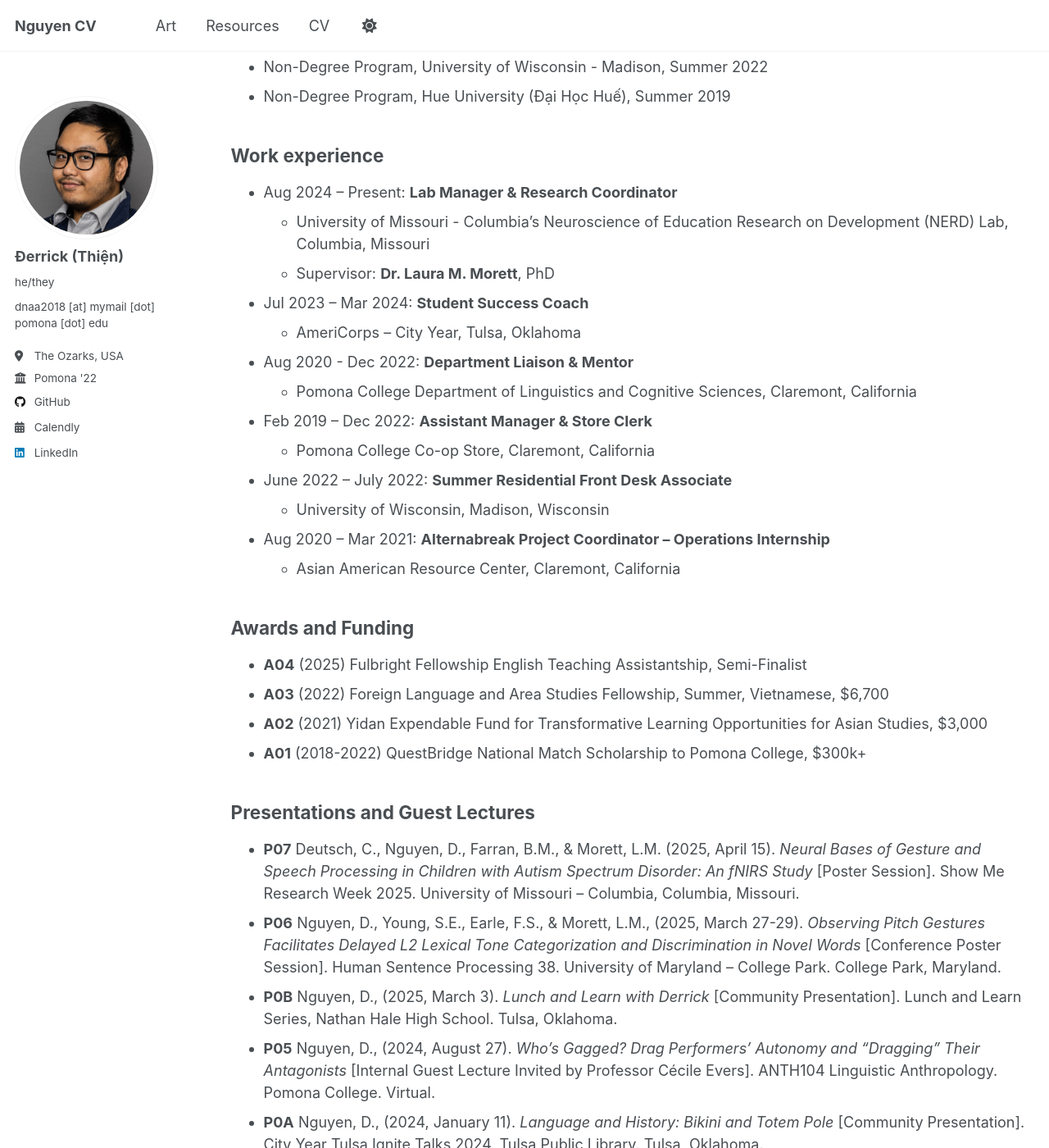
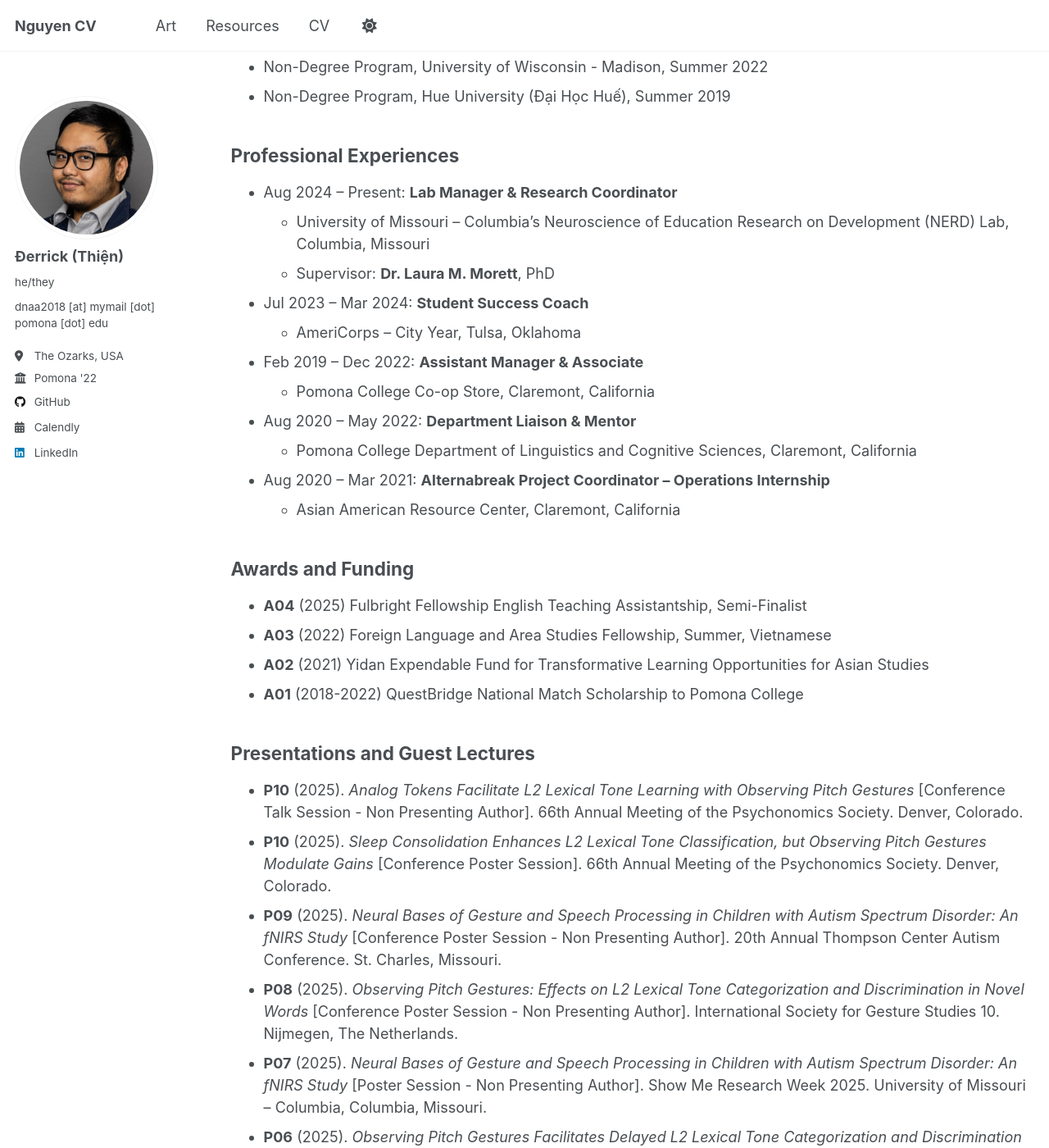
Before and after one commit to thienderrick/thienderrick.github.io, a Jekyll site: the page built from _pages/cv.md, in a window 1280 px wide and 1400 px high, scrolled down 729 px. Shown: the whole window at 82% size. Built offline with Jekyll 4.4.1, drawn with Linux system fonts in a browser that asks for light colours; some of the changed text lies outside the part shown.

Commit message:
Revise CV with updated information and formatting
Updated CV with new contact information, professional experiences, awards, and skills.

```diff
--- a/_pages/cv.md
+++ b/_pages/cv.md
@@ -20,6 +20,7 @@ redirect_from:
 - [Skills](#skills)
 - [Media Appearances](#media-appearances)
 
+
 ## Contact Information
 * **Email:** dnaa2018@mymail.pomona.edu
 * **LinkedIn Profile:** <a href="https://www.linkedin.com/in/derrick-nguyen-a18732176/"> Link </a>
@@ -30,53 +31,57 @@ redirect_from:
 * Non-Degree Program, University of Wisconsin - Madison, Summer 2022
 * Non-Degree Program, Hue University (Đại Học Huế), Summer 2019
 
-## Work experience
+## Professional Experiences
 - Aug 2024 – Present: **Lab Manager & Research Coordinator**
-  - University of Missouri - Columbia's Neuroscience of Education Research on Development (NERD) Lab, Columbia, Missouri
+  - University of Missouri – Columbia's Neuroscience of Education Research on Development (NERD) Lab, Columbia, Missouri
   - Supervisor: **Dr. Laura M. Morett**, PhD
 
 - Jul 2023 – Mar 2024: **Student Success Coach**
   - AmeriCorps – City Year, Tulsa, Oklahoma
 
-- Aug 2020 - Dec 2022: **Department Liaison & Mentor**
-  - Pomona College Department of Linguistics and Cognitive Sciences, Claremont, California
-
-- Feb 2019 – Dec 2022: **Assistant Manager & Store Clerk**
+- Feb 2019 – Dec 2022: **Assistant Manager & Associate**
   - Pomona College Co-op Store, Claremont, California
 
-- June 2022 – July 2022: **Summer Residential Front Desk Associate**
-  - University of Wisconsin, Madison, Wisconsin
+- Aug 2020 – May 2022: **Department Liaison & Mentor**
+  - Pomona College Department of Linguistics and Cognitive Sciences, Claremont, California
 
 - Aug 2020 – Mar 2021: **Alternabreak Project Coordinator – Operations Internship**
   - Asian American Resource Center, Claremont, California
 
 ## Awards and Funding
 - **A04** (2025) Fulbright Fellowship English Teaching Assistantship, Semi-Finalist
-- **A03** (2022) Foreign Language and Area Studies Fellowship, Summer, Vietnamese, $6,700
-- **A02** (2021) Yidan Expendable Fund for Transformative Learning Opportunities for Asian Studies, $3,000
-- **A01** (2018-2022) QuestBridge National Match Scholarship to Pomona College, $300k+
+- **A03** (2022) Foreign Language and Area Studies Fellowship, Summer, Vietnamese
+- **A02** (2021) Yidan Expendable Fund for Transformative Learning Opportunities for Asian Studies
+- **A01** (2018-2022) QuestBridge National Match Scholarship to Pomona College
 
 ## Presentations and Guest Lectures
-* **P07**  Deutsch, C., Nguyen, D., Farran, B.M., & Morett, L.M. (2025, April 15). *Neural Bases of Gesture and Speech Processing in Children with Autism Spectrum Disorder: An fNIRS Study* [Poster Session]. Show Me Research Week 2025. University of Missouri – Columbia, Columbia, Missouri.
-* **P06**  Nguyen, D., Young, S.E., Earle, F.S., & Morett, L.M., (2025, March 27-29). *Observing Pitch Gestures Facilitates Delayed L2 Lexical Tone Categorization and Discrimination in Novel Words* [Conference Poster Session]. Human Sentence Processing 38. University of Maryland – College Park. College Park, Maryland.
-* **P0B**  Nguyen, D., (2025, March 3). *Lunch and Learn with Derrick* [Community Presentation]. Lunch and Learn Series, Nathan Hale High School. Tulsa, Oklahoma.
-* **P05**  Nguyen, D., (2024, August 27). *Who’s Gagged? Drag Performers’ Autonomy and “Dragging” Their Antagonists* [Internal Guest Lecture Invited by Professor Cécile Evers]. ANTH104 Linguistic Anthropology. Pomona College. Virtual.
-* **P0A**  Nguyen, D., (2024, January 11). *Language and History: Bikini and Totem Pole* [Community Presentation]. City Year Tulsa Ignite Talks 2024, Tulsa Public Library. Tulsa, Oklahoma.
-* **P04**  Nguyen, D., (2022, December 12). *We Were Here* [Senior Art Exhibition Thesis]. Pomona College Department of Linguistics and Cognitive Science Thesis Presentations, Pomona College. Claremont, California.
-* **P03**  Nguyen, D., (2022, July 9). *Analyzing Collocations for (Vietnamese) Language Learning: Using “TÌNH” as a Model* [Conference Talk]. 2022 WISLI Student Conference. Madison, Wisconsin.
-* **P02**  Nguyen, D., Ly, B. & Nguyen, T., (2021, December 8). *Vietnamese Calendars* [Symposium Presentation]. STEM Equity Symposium at the Claremont Colleges. Pomona College. Claremont, California.
-* **P01**  Nguyen, D., (2021, September 20). *Intro to Vietnamese Linguistics: A Teaching Model (In Progress)* [Symposium Presentation]. Intensive Summer Experience Symposium - Cultural & Ethnic Studies Panel. Pomona College. Claremont, California.
-
-
+- **P10** (2025). *Analog Tokens Facilitate L2 Lexical Tone Learning with Observing Pitch Gestures* [Conference Talk Session - Non Presenting Author]. 66th Annual Meeting of the Psychonomics Society. Denver, Colorado.
+- **P10** (2025). *Sleep Consolidation Enhances L2 Lexical Tone Classification, but Observing Pitch Gestures Modulate Gains* [Conference Poster Session]. 66th Annual Meeting of the Psychonomics Society. Denver, Colorado.
+- **P09** (2025). *Neural Bases of Gesture and Speech Processing in Children with Autism Spectrum Disorder: An fNIRS Study* [Conference Poster Session - Non Presenting Author]. 20th Annual Thompson Center Autism Conference. St. Charles, Missouri.
+* **P08** (2025). *Observing Pitch Gestures: Effects on L2 Lexical Tone Categorization and Discrimination in Novel Words* [Conference Poster Session - Non Presenting Author]. International Society for Gesture Studies 10. Nijmegen, The Netherlands.
+* **P07**  (2025). *Neural Bases of Gesture and Speech Processing in Children with Autism Spectrum Disorder: An fNIRS Study* [Poster Session - Non Presenting Author]. Show Me Research Week 2025. University of Missouri – Columbia, Columbia, Missouri.
+* **P06**  (2025). *Observing Pitch Gestures Facilitates Delayed L2 Lexical Tone Categorization and Discrimination in Novel Words* [Conference Poster Session]. Human Sentence Processing 38. University of Maryland – College Park. College Park, Maryland.
+* **P0B**  (2025). *Lunch and Learn with Derrick* [Community Presentation]. Lunch and Learn Series, Nathan Hale High School. Tulsa, Oklahoma.
+* **P05**  (2024). *Who’s Gagged? Drag Performers’ Autonomy and “Dragging” Their Antagonists* [Internal Guest Lecture Invited by Professor Cécile Evers]. ANTH104 Linguistic Anthropology. Pomona College. Virtual.
+* **P0A**  (2024). *Language and History: Bikini and Totem Pole* [Community Presentation]. City Year Tulsa Ignite Talks 2024, Tulsa Public Library. Tulsa, Oklahoma.
+* **P04**  (2022). *We Were Here* [Senior Art Exhibition Thesis]. Pomona College Department of Linguistics and Cognitive Science Thesis Presentations, Pomona College. Claremont, California.
+* **P03**  (2022). *Analyzing Collocations for (Vietnamese) Language Learning: Using “TÌNH” as a Model* [Conference Talk]. 2022 WISLI Student Conference. Madison, Wisconsin.
+* **P02**  (2021). *Vietnamese Calendars* [Symposium Presentation]. STEM Equity Symposium at the Claremont Colleges. Pomona College. Claremont, California.
+* **P01**  (2021). *Intro to Vietnamese Linguistics: A Teaching Model (In Progress)* [Symposium Presentation]. Intensive Summer Experience Symposium - Cultural & Ethnic Studies Panel. Pomona College. Claremont, California.
 
 ## Service and Outreach
+*   **2025** Missouri Quiz Bowl Alliance, Ace Invitational Tournament – Moderator, St. Louis, MO
+*   **2025** Missouri Quiz Bowl Alliance, Patriot Invitational Tournament – Moderator, St. Louis, MO
+*   **2025** Missouri Quiz Bowl Alliance, HUCK FINN II JV Tournament – Moderator, Hannibal, MO
+*   **2025** Missouri Quiz Bowl Alliance, National Academic Fall Tournament – Moderator, Columbia, MO
+*   **2025** Missouri Quiz Bowl Alliance, Bulldog Fall Fiesta – Moderator, Mexico, MO
 *   **2025** The Posse Foundation, Virtual Resume Coach & Dynamic Assessment Process Volunteer, Virtual
 *   **2025** Mizzou Summer Bridge Accelerator Program, Science Communication Presenter, Columbia, MO
-*   **2025** Arkansas Governor’s Quiz Bowl Association, Moderator for Sr. High State Tournament, Little Rock, AR
-*   **2025** University of Missouri Quiz Bowl Club, Sectional Champion Tournament – Moderator, Columbia, MO
-*   **2025** Arkansas Governor’s Quiz Bowl Association, Moderator for Jr. High State Tournament, Bryant, AR
-*   **2025** University of Missouri Quiz Bowl Club, Tiger Bowl X – Moderator, Columbia, MO
-*   **2024-2025** Oklahoma Secondary Schools Athletics Association, Academic Bowl Moderator Volunteer, Tulsa, OK
+*   **2025** Arkansas Governor’s Quiz Bowl Association, Sr. High State Tournament – Moderator, Little Rock, AR
+*   **2025** Missouri Quiz Bowl Alliance, Sectional Champion Tournament – Moderator, Columbia, MO
+*   **2025** Arkansas Governor’s Quiz Bowl Association, Jr. High State Tournament – Moderator, Bryant, AR
+*   **2025** Missouri Quiz Bowl Alliance, Tiger Bowl X – Moderator, Columbia, MO
+*   **2024-2025** Oklahoma Secondary Schools Athletics Association, Academic Bowl Moderator, Tulsa, OK
 *   **2024-2025** QuestBridge, Volunteer Alumni Mentor, Virtual
 *   **2024-2025** Students Rising Above, Volunteer Recent Grad Mentor, Virtual
 *   **2023-2025** Pomona College First-Generation Low-Income Scholars, Alumni Archivist & Mentor, Virtual
@@ -95,14 +100,15 @@ redirect_from:
 *   **2019** Hue University, English Mentor, Hue, Vietnam
 *   **2019** Hope Center Hue, Assistant English Instructor, Hue, Vietnam
 *   **2019** The Draper Center for Community Partnerships, AVID First-Gen Panelist, Claremont, CA
+*   **2017** Springdale High School, Gay Straight Alliance Co-founder, Springdale, AR
 
 ## Skills
-* **Tools:** Obsidian, GitHub, Python (Proficient), JavaScript (Beginner), Linus/Unix (Beginner), Qualtrics, Adobe Creative Suite (Photoshop, Illustrator, Premiere), iMovie, Microsoft & Google Suite, Canva, Shopify, WordPress.org, Audacity,
-* **Methods/Programs:** Discourse Analysis, Psycholinguistic Experiments via PsychoPy & Pavlovia, Praat, R-Studio
+* **Tools:** Obsidian, GitHub, Python (Proficient), JavaScript (Beginner), Linus/Unix (Beginner), Qualtrics, Adobe Creative Suite (Photoshop, Illustrator, Premiere), iMovie, Microsoft & Google Suite, Canva, Shopify, WordPress.org, Audacity
+* **Methods/Programs:** Conversational/Critical Discourse Analysis, Psycholinguistic Experiments via PsychoPy & Pavlovia, Praat, R-Studio (Certified)
 * **Languages:** English (Native), Vietnamese (Heritage), Spanish (Intermediate)
 
 
 ## Media Appearances
-- **F03** *The Sensitive Kind*, Background Extra, Filmed March 2025; Aired September 2025 (Tulsa, OK) [Link]
+- **F03** *The Lowdown*, Background Extra (Didn't Make the final cut TwT), Filmed March 2025; Aired September 2025 (Tulsa, OK)
 - **F02** *Arkansas PBS*, Subject of Feature Segment, Filmed March 2025; Aired April 2025 (Conway, AR) <a href="https://watch.myarkansaspbs.org/video/quiz-bowl-2025-promo-en5rmg">[Link]</a>
 - **F01** *City Year Tulsa - AmeriCorps*, Subject of Feature Video, February 12, 2024 (Tulsa, OK) <a href="https://www.facebook.com/watch/?v=1069545221043319">[Link]</a>
```
